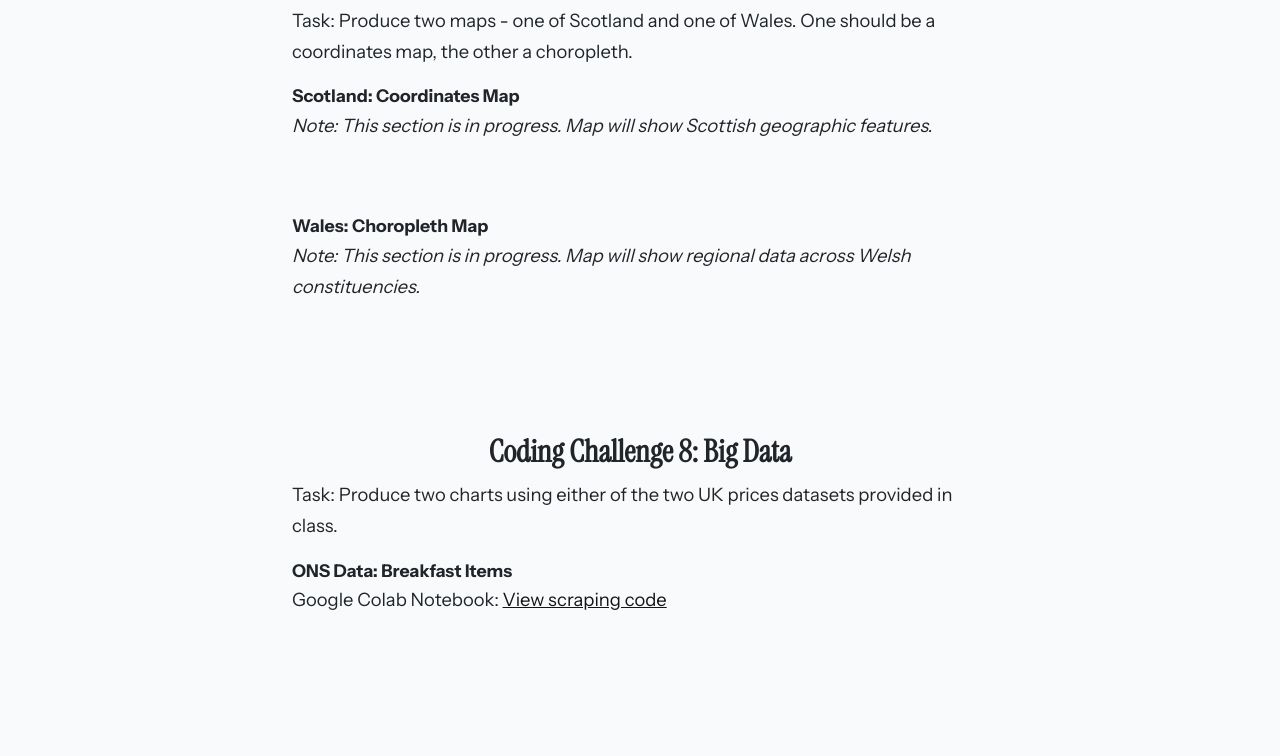
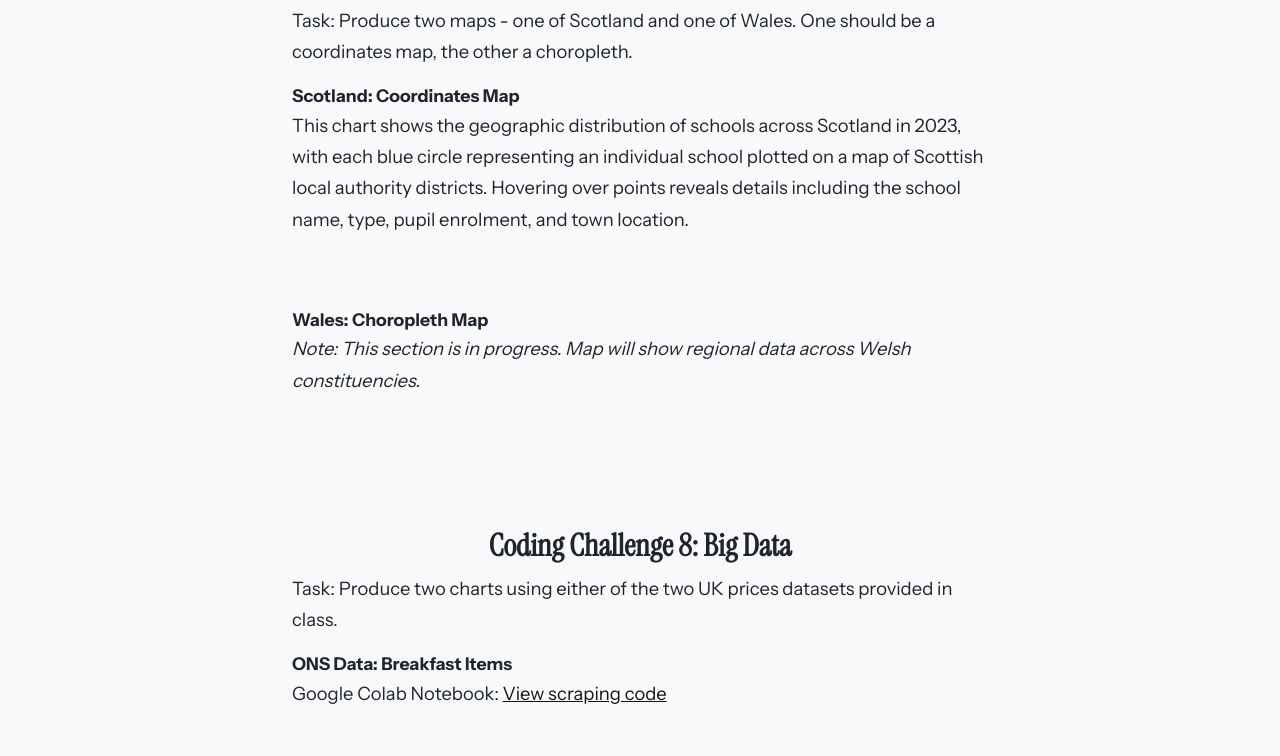
Before and after one commit to georgerushworth/georgerushworth.github.io, a plain HTML site: page portfolio.html in a window 1280 px wide. Shown: the part 3859-4615 px from the top of the page. Drawn offline with Linux system fonts and the light colour scheme; a script that the page names is missing.

Commit message:
Update portfolio.html

```diff
--- a/portfolio.html
+++ b/portfolio.html
@@ -255,7 +255,7 @@
                     <p>Task: Produce two maps - one of Scotland and one of Wales. One should be a coordinates map, the other a choropleth.</p>
 
                     <b>Scotland: Coordinates Map</b>
-                    <p><i>Note: This section is in progress. Map will show Scottish geographic features.</i></p>
+                    <p>This chart shows the geographic distribution of schools across Scotland in 2023, with each blue circle representing an individual school plotted on a map of Scottish local authority districts. Hovering over points reveals details including the school name, type, pupil enrolment, and town location.</p>
                     <div style="text-align: center;">
                         <div style="height: 20px;"></div>
                         <figure id="Location27"></figure>
```
